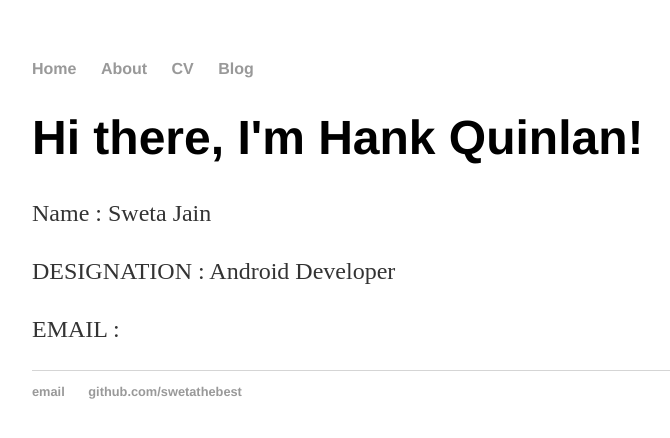
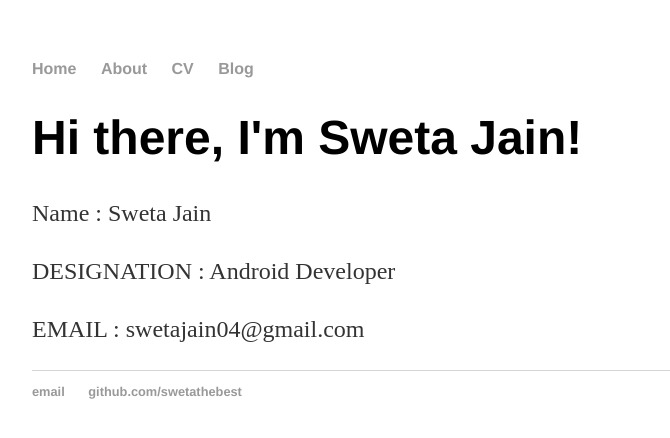
Before and after one commit to SwetaTheBest/swetathebest.github.io, a Jekyll site: the page built from about/index.html, in a window 1280 px wide. Shown: the top 438 px of the page, without its empty margins (160-830 px from the left). Built offline with Jekyll 4.4.1, drawn with Linux system fonts in a browser that asks for light colours.

Commit message:
Update index.html

```diff
--- a/about/index.html
+++ b/about/index.html
@@ -3,8 +3,8 @@ layout: default
 title: Sweta Jain
 ---
 <div class="blurb">
-	<h1>Hi there, I'm Hank Quinlan!</h1>
+	<h1>Hi there, I'm Sweta Jain!</h1>
 	<p>Name : Sweta Jain </p>
   <p>DESIGNATION : Android Developer</p>
-  <p>EMAIL : <a href= "swetajain04@gmail.com" </p>
+  <p>EMAIL : swetajain04@gmail.com </p>
 </div><!-- /.blurb -->
```
